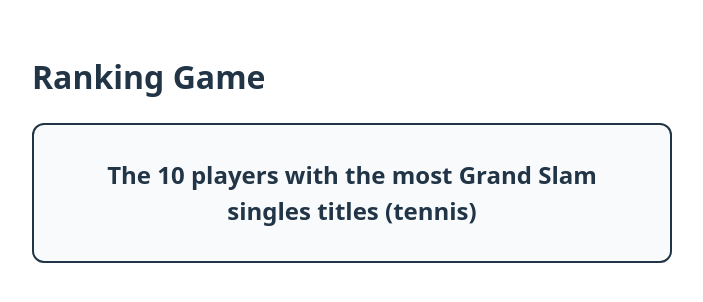
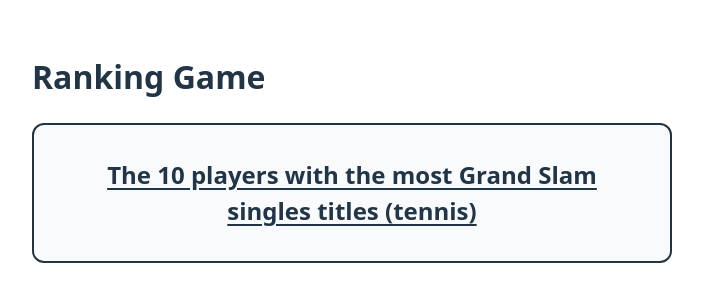
Before and after one commit to GabrielBoscoli/RankingGame, a React (Vite) app: page / in a window 1280 px wide. Shown: the top 302 px of the page, without its empty margins (0-703 px from the left). Built offline with nearby package versions, Linux system fonts and the light colour scheme.

Commit message:
feat: US-003 - Clickable category link to source

```diff
--- a/src/App.tsx
+++ b/src/App.tsx
@@ -15,7 +15,14 @@ function App() {
     <main>
       <h1>{data.game}</h1>
       <div className="category-card">
-        <span className="category-text">{current.category}</span>
+        <a
+          className="category-text"
+          href={current.source_url}
+          target="_blank"
+          rel="noopener noreferrer"
+        >
+          {current.category}
+        </a>
       </div>
     </main>
   )
--- a/src/index.css
+++ b/src/index.css
@@ -34,4 +34,12 @@ main {
   font-size: 1.5rem;
   font-weight: 600;
   text-align: center;
+  color: inherit;
+  text-decoration: underline;
+  text-underline-offset: 4px;
+  cursor: pointer;
 }
+
+.category-text:hover {
+  color: #3b6ea5;
+}
```
